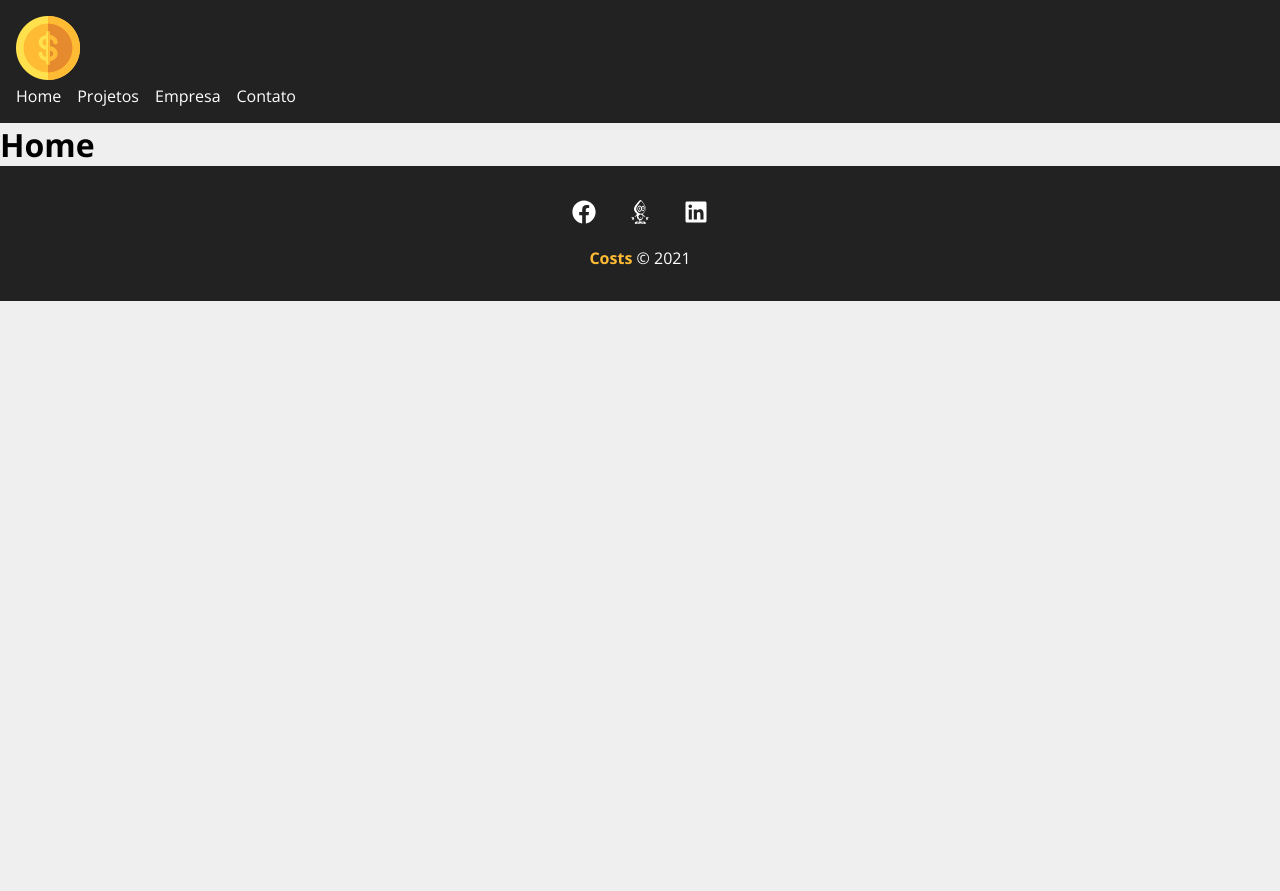
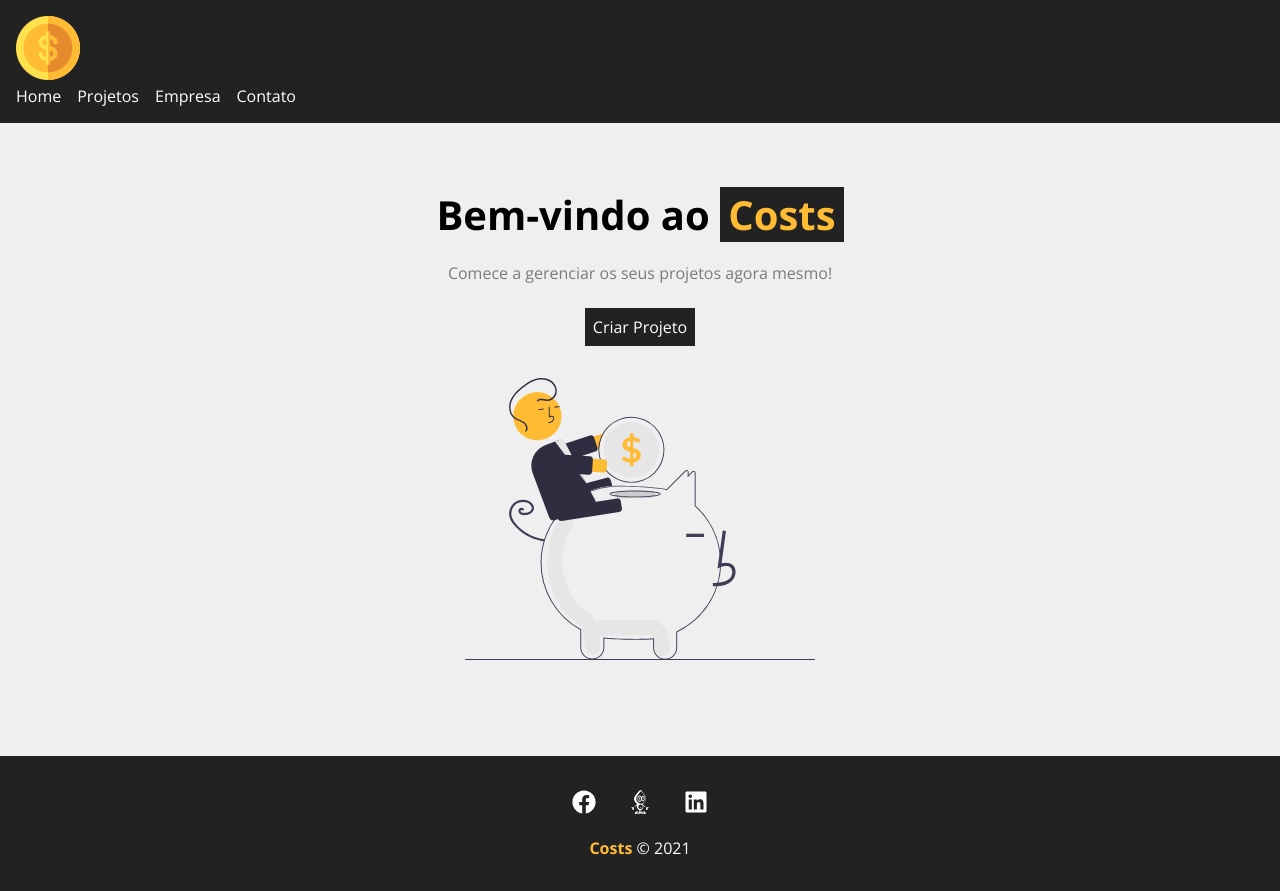
Before and after one commit to gustavogregorio1986/sistema-costs, a React (Create React App) app: page / in a window 1280 px wide. Before the commit the page ends 800 px from the top, so only its background shows below. Built offline with nearby package versions, Linux system fonts and the light colour scheme.

Commit message:
Desenvolver a pagina hoje com button

```diff
--- a/src/components/pages/Home.js
+++ b/src/components/pages/Home.js
@@ -1,5 +1,20 @@
+import styles from './Home.module.css';
+import savings from '../../img/savings.svg';
+import { Link } from 'react-router-dom';
+import LinkButton from '../../layout/LinkButton';
+
+
 function Home(){
-    return <h1>Home</h1>
+    return (
+        <section className={styles.home_container}>
+            <h1>
+                Bem-vindo ao <span>Costs</span>
+            </h1>
+            <p>Comece a gerenciar os seus projetos agora mesmo!</p>
+            <LinkButton to="/newproject" text="Criar Projeto" />
+            <img src={savings} alt="Costs" />
+        </section>
+    )
 }
 
 export default Home;
--- /dev/null
+++ b/src/components/pages/Home.module.css
@@ -0,0 +1,29 @@
+.home_container{
+    width: 100%;
+    display: flex;
+    flex-direction: column;
+    align-items: center;
+    justify-content: center;
+    padding: 4em;
+}
+
+.home_container h1{
+    font-size: 2.5em;
+    margin-bottom: .5em;
+}
+
+.home_container h1 span {
+    color: #Ffbb33;
+    padding: 0 .2em;
+    background-color: #222;
+}
+
+.home_container p {
+    margin-bottom: 1.5em;
+    color: #7b7b7b;
+}
+
+.home_container img {
+    width: 350px;
+    margin: 2em 0;
+}
--- /dev/null
+++ b/src/layout/LinkButton.js
@@ -0,0 +1,12 @@
+import { Link } from 'react-router-dom';
+import styles from './LinkButton.module.css';
+
+function LinkButton({ to, text }){
+    return (
+        <Link className={styles.btn} to={to}>
+           {text}
+        </Link>
+    )
+}
+
+export default LinkButton;
--- /dev/null
+++ b/src/layout/LinkButton.module.css
@@ -0,0 +1,12 @@
+.btn{
+    background-color: #222;
+    color: #FFF;
+    padding: 0.5em;
+    text-decoration:  none;
+    transition: 0.5em;
+}
+
+.btn:hover{
+    background-color: #Ffbb33;
+    color: #222;
+}
```
